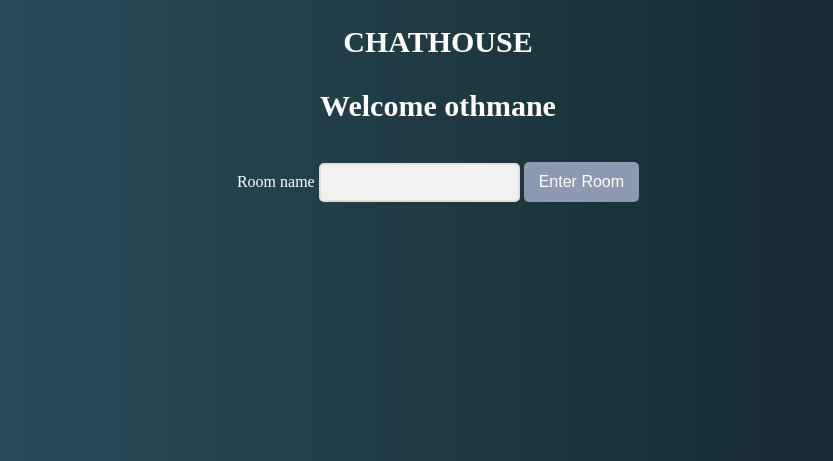
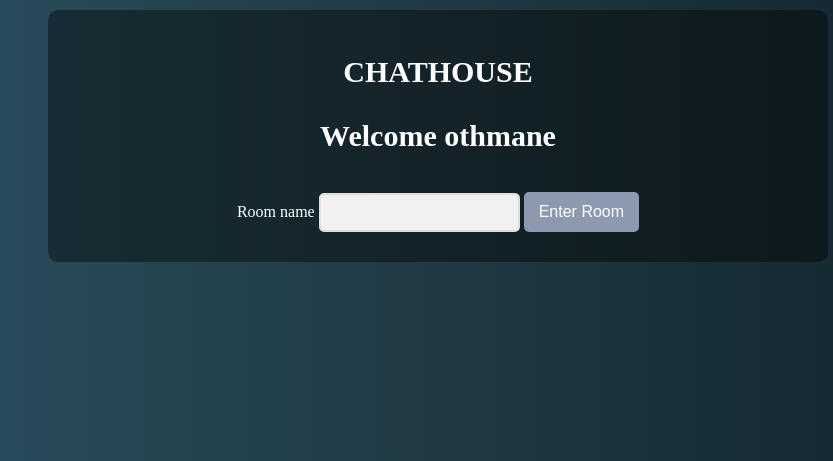
Before and after one commit to jeddadothmane/ChatHouse, a Django app: page /home/ in a window 1280 px wide. Shown: the top 461 px of the page, without its empty margins (202-1035 px from the left). Run offline with Django 4.2, Linux system fonts and the light colour scheme; a user stored in the database is signed in.

Commit message:
last & last commit

```diff
--- a/authentification/templates/home.html
+++ b/authentification/templates/home.html
@@ -53,6 +53,14 @@ h2, h3{
   padding: 10px;
   margin: 10px 0;
 }
+#content{
+    color: #fff;
+    align-items: center;
+    margin: 10px;
+    border-radius: 10px;
+    padding: 20px;
+    background-color: rgba(0, 0, 0, 0.4) !important;
+}
 #enter_room_button{
   background-color: #8d99ae;
   border-radius: 5px;
```
Also changed, not shown: db.sqlite3, static/css/styles.css (line endings or trailing spaces).
